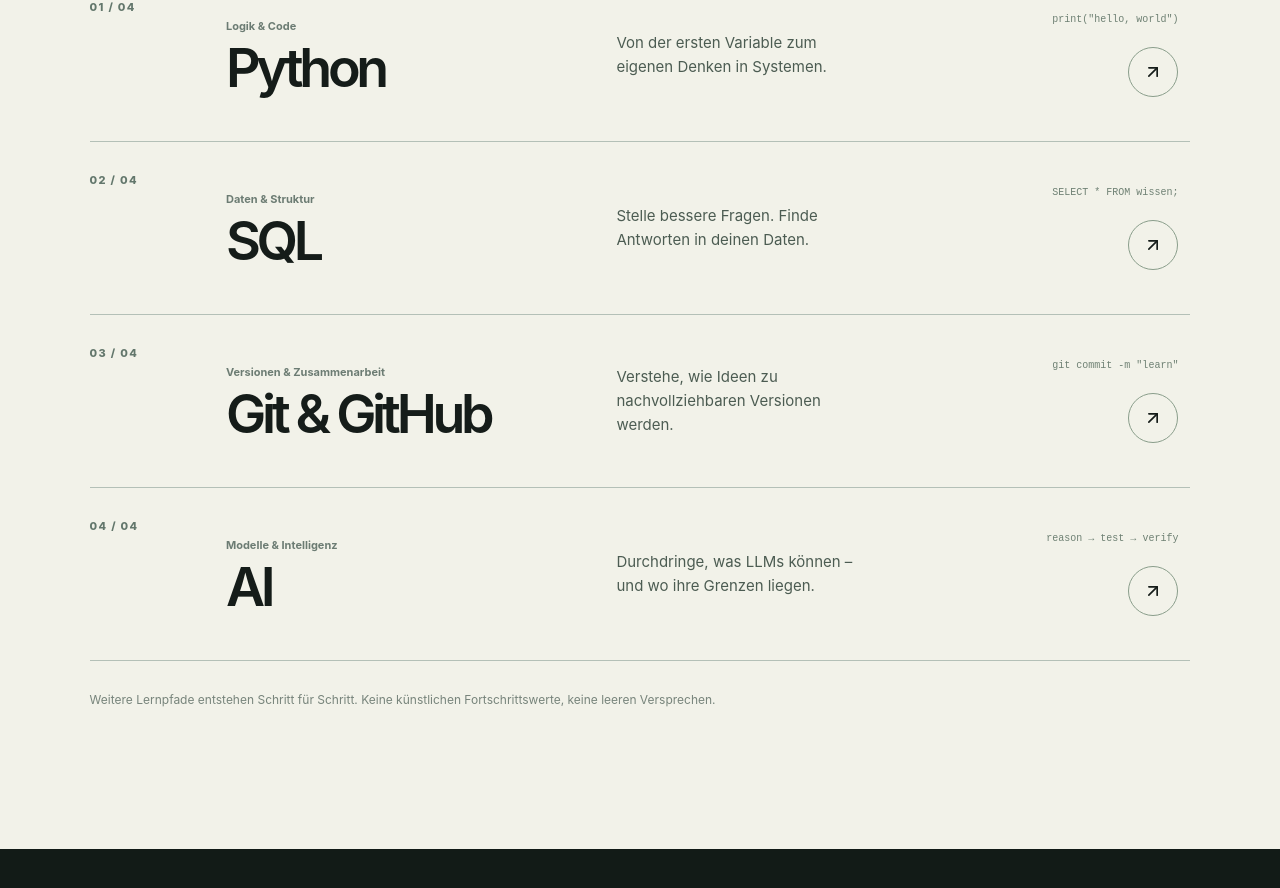
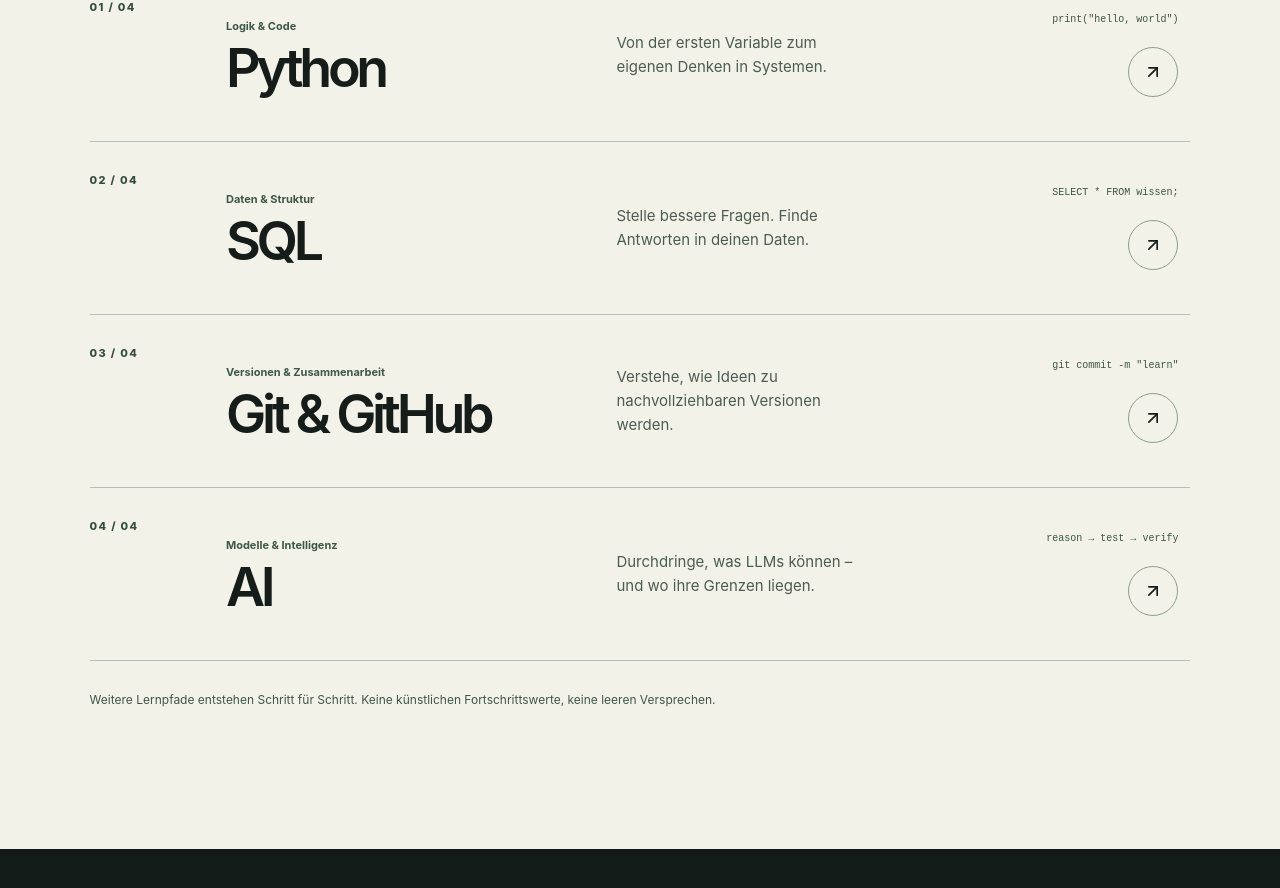
Before and after one commit to SBS-Nexus/sbs-workflows, a Next.js app in the folder lernpfade/: page /design-preview in a window 1280 px wide. Shown: the part 2615-3503 px from the top of the page. Built offline with nearby package versions, Linux system fonts and the light colour scheme; no server answers.

Commit message:
A11y: höherer Kontrast für Kursmetadaten und Hinweise

```diff
--- a/lernpfade/src/app/design-preview/studio.css
+++ b/lernpfade/src/app/design-preview/studio.css
@@ -169,17 +169,17 @@
 .los-track-list { border-top: 1px solid #89978c; }
 .los-track { display: grid; grid-template-columns: .36fr 1.16fr 1fr .7fr; gap: 22px; align-items: center; position: relative; min-height: 173px; border-bottom: 1px solid #b4c0b7; color: #14221b; text-decoration: none; padding: 15px 12px 15px 0; transition: padding .25s, background .25s, color .25s; }
 a.los-track:hover { background: #d7eab7; padding-left: 20px; padding-right: 20px; }
-.los-track-index { align-self: start; padding-top: 16px; font-size: 11px; font-weight: 780; letter-spacing: .12em; color: #63776c; }
-.los-track-category { font-size: 11px; font-weight: 700; color: #6c7c73; }
+.los-track-index { align-self: start; padding-top: 16px; font-size: 11px; font-weight: 780; letter-spacing: .12em; color: #354d40; }
+.los-track-category { font-size: 11px; font-weight: 700; color: #3f5746; }
 .los-track-identity h3 { font-size: clamp(35px, 4.2vw, 68px); margin: 4px 0 0; letter-spacing: -.08em; font-weight: 640; line-height: 1.05; }
 .los-track-description { font-size: 15px; max-width: 260px; line-height: 1.6; color: #4c5c52; }
 .los-track-end { display: flex; flex-direction: column; gap: 20px; align-items: flex-end; }
-.los-track-end code { color: #6e8073; font-size: 10px; white-space: nowrap; }
+.los-track-end code { color: #3d5543; font-size: 10px; white-space: nowrap; }
 .los-track-arrow { width: 50px; height: 50px; border: 1px solid #8a9e8b; border-radius: 50%; display: grid; place-items: center; transition: background .2s, transform .2s; }
 a.los-track:hover .los-track-arrow { transform: rotate(45deg); background: #121d16; color: var(--los-lime); }
 .los-track-inactive .los-track-arrow { opacity: .35; }
-.los-track-inactive-note { position: absolute; bottom: 12px; right: 12px; font-size: 10px; color: #738075; }
-.los-tracks-note { margin: 30px 0 0; color: #77847b; font-size: 12px; }
+.los-track-inactive-note { position: absolute; bottom: 12px; right: 12px; font-size: 10px; color: #3e5547; }
+.los-tracks-note { margin: 30px 0 0; color: #405548; font-size: 12px; }
 
 .los-moment-section { background: #121b17; }
 .los-moment-layout { display: grid; grid-template-columns: 1fr 1fr; gap: clamp(50px, 7vw, 120px); align-items: center; margin-top: 100px; }
```
